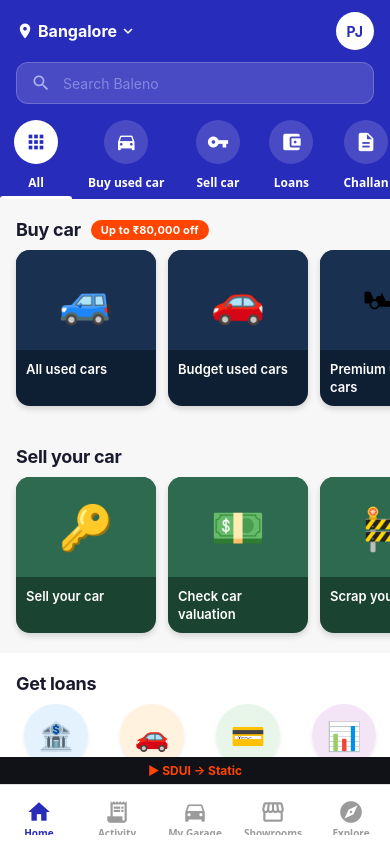
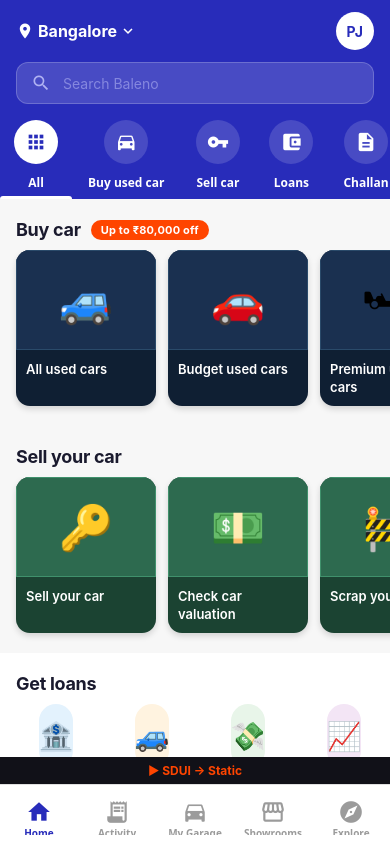
Before and after one commit to Pintu-Jha/Car24App, a React Native app: screen /Home in a window 390 px wide. Built offline with nearby package versions, Linux system fonts and the light colour scheme.

Commit message:
refactor(components): extract reusable UI primitives
- Extracted common Badge component
- Extracted EmojiPlaceholder for consistent generic fallbacks
- Reused primitives across SectionHeader, CardRail, and IconRail

```diff
--- a/src/components/CardRail.tsx
+++ b/src/components/CardRail.tsx
@@ -14,6 +14,7 @@ import {
 import { SDUIAction, SDUIDataItem } from '@/schema/types';
 import { useActionBus } from '@/sdui/ActionBus';
 import { SectionHeader } from '@/components/SectionHeader';
+import { EmojiPlaceholder } from '@/components/common/EmojiPlaceholder';
 import { colors } from '@/theme';
 
 type CardStyle = 'dark' | 'accent' | 'cream';
@@ -63,28 +64,6 @@ const CARD_THEMES: Record<CardStyle, {
   },
 };
 
-// Image placeholder: colored block with a stylised car emoji
-// Covers the missing image files gracefully for demo purposes.
-function CardImage({ name, theme }: { name: string; theme: typeof CARD_THEMES[CardStyle] }) {
-  const emojiMap: Record<string, string> = {
-    car_suv: '🚙',
-    car_hatch: '🚗',
-    car_sports: '🏎',
-    car_new: '🚘',
-    hand_key: '🔑',
-    cash: '💵',
-    damaged_car: '🚧',
-    pdi: '🔍',
-    check: '✅',
-    history: '📋',
-  };
-  return (
-    <View style={[styles.imageBox, { backgroundColor: theme.imageBg, borderColor: theme.imageBorder }]}>
-      <Text style={styles.imageEmoji}>{emojiMap[name] ?? '🚗'}</Text>
-    </View>
-  );
-}
-
 export function CardRail({ header, cardStyle = 'dark', data }: Props) {
   const { dispatch } = useActionBus();
   const theme = CARD_THEMES[cardStyle] ?? CARD_THEMES.dark;
@@ -105,7 +84,13 @@ export function CardRail({ header, cardStyle = 'dark', data }: Props) {
               style={[styles.card, { backgroundColor: theme.bg }]}
               onPress={() => item.action && dispatch(item.action)}
               activeOpacity={0.85}>
-              <CardImage name={props.image} theme={theme} />
+              <EmojiPlaceholder
+                name={props.image}
+                backgroundColor={theme.imageBg}
+                borderColor={theme.imageBorder}
+                height={100}
+                size={44}
+              />
               <Text style={[styles.cardTitle, { color: theme.text }]} numberOfLines={2}>
                 {props.title}
               </Text>
@@ -137,15 +122,6 @@ const styles = StyleSheet.create({
     shadowRadius: 6,
     elevation: 5,
   },
-  imageBox: {
-    height: 100,
-    alignItems: 'center',
-    justifyContent: 'center',
-    borderWidth: 0,
-  },
-  imageEmoji: {
-    fontSize: 44,
-  },
   cardTitle: {
     fontSize: 13,
     fontWeight: '600',
--- a/src/components/IconRail.tsx
+++ b/src/components/IconRail.tsx
@@ -13,6 +13,7 @@ import {
 import { SDUIAction, SDUIDataItem } from '@/schema/types';
 import { useActionBus } from '@/sdui/ActionBus';
 import { SectionHeader } from '@/components/SectionHeader';
+import { EmojiPlaceholder } from '@/components/common/EmojiPlaceholder';
 import { colors } from '@/theme';
 
 interface Header {
@@ -30,13 +31,6 @@ interface Props {
   data?: SDUIDataItem[];
   action?: SDUIAction;
 }
-
-const IMAGE_EMOJI: Record<string, string> = {
-  car_loan: '🏦',
-  car2: '🚗',
-  cash2: '💳',
-  credit: '📊',
-};
 
 const CIRCLE_COLORS = ['#E3F2FD', '#FFF3E0', '#E8F5E9', '#F3E5F5'];
 
@@ -61,11 +55,13 @@ export function IconRail({ header, data }: Props) {
               style={styles.item}
               onPress={() => item.action && dispatch(item.action)}
               activeOpacity={0.7}>
-              <View style={[styles.circle, { backgroundColor: circleBg }]}>
-                <Text style={styles.emoji}>
-                  {IMAGE_EMOJI[props.image] ?? '💼'}
-                </Text>
-              </View>
+              <EmojiPlaceholder
+                name={props.image}
+                backgroundColor={circleBg}
+                size={28}
+                height={64}
+                borderRadius={32}
+              />
               <Text style={styles.label} numberOfLines={2}>
                 {props.label}
               </Text>
@@ -91,22 +87,6 @@ const styles = StyleSheet.create({
     alignItems: 'center',
     width: 80,
   },
-  circle: {
-    width: 64,
-    height: 64,
-    borderRadius: 32,
-    alignItems: 'center',
-    justifyContent: 'center',
-    marginBottom: 8,
-    shadowColor: '#000',
-    shadowOffset: { width: 0, height: 2 },
-    shadowOpacity: 0.08,
-    shadowRadius: 4,
-    elevation: 3,
-  },
-  emoji: {
-    fontSize: 28,
-  },
   label: {
     fontSize: 12,
     color: '#333',
--- a/src/components/SectionHeader.tsx
+++ b/src/components/SectionHeader.tsx
@@ -4,6 +4,7 @@
 
 import React from 'react';
 import { StyleSheet, Text, View } from 'react-native';
+import { Badge } from '@/components/common/Badge';
 import { colors } from '@/theme';
 
 export interface SectionHeaderProps {
@@ -18,11 +19,7 @@ export function SectionHeader({ title, badge }: SectionHeaderProps) {
   return (
     <View style={styles.container}>
       <Text style={styles.title}>{title}</Text>
-      {badge ? (
-        <View style={styles.badge}>
-          <Text style={styles.badgeText}>{badge}</Text>
-        </View>
-      ) : null}
+      {badge ? <Badge text={badge} /> : null}
     </View>
   );
 }
@@ -41,17 +38,5 @@ const styles = StyleSheet.create({
     fontWeight: '700',
     color: colors.text.primary,
     letterSpacing: -0.3,
-  },
-  badge: {
-    backgroundColor: colors.brand.accent,
-    borderRadius: 20,
-    paddingHorizontal: 10,
-    paddingVertical: 3,
-  },
-  badgeText: {
-    color: colors.text.white,
-    fontSize: 11,
-    fontWeight: '700',
-    letterSpacing: 0.2,
-  },
+  }
 });
--- /dev/null
+++ b/src/components/common/Badge.tsx
@@ -0,0 +1,30 @@
+import React from 'react';
+import { StyleSheet, Text, View } from 'react-native';
+import { colors } from '@/theme';
+
+interface Props {
+  text: string;
+}
+
+export function Badge({ text }: Props) {
+  return (
+    <View style={styles.badge}>
+      <Text style={styles.badgeText}>{text}</Text>
+    </View>
+  );
+}
+
+const styles = StyleSheet.create({
+  badge: {
+    backgroundColor: colors.brand.accent,
+    borderRadius: 20,
+    paddingHorizontal: 10,
+    paddingVertical: 3,
+  },
+  badgeText: {
+    color: colors.text.white,
+    fontSize: 11,
+    fontWeight: '700',
+    letterSpacing: 0.2,
+  },
+});
--- /dev/null
+++ b/src/components/common/EmojiPlaceholder.tsx
@@ -0,0 +1,58 @@
+import React from 'react';
+import { StyleSheet, Text, View } from 'react-native';
+
+interface Props {
+  name: string;
+  backgroundColor?: string;
+  borderColor?: string;
+  size?: number;
+  height?: number;
+  borderRadius?: number;
+}
+
+const EMOJI_MAP: Record<string, string> = {
+  car_suv: '🚙',
+  car_hatch: '🚗',
+  car_sports: '🏎',
+  car_new: '🚘',
+  hand_key: '🔑',
+  cash: '💵',
+  damaged_car: '🚧',
+  pdi: '🔍',
+  check: '✅',
+  history: '📋',
+  car_loan: '🏦',
+  car2: '🚙',
+  cash2: '💸',
+  credit: '📈',
+  pdi2: '🔎',
+  check2: '✔️',
+};
+
+export function EmojiPlaceholder({ name, backgroundColor = '#eee', borderColor, size = 44, height = 100, borderRadius = 0 }: Props) {
+  return (
+    <View style={[
+      styles.imageBox,
+      {
+        backgroundColor,
+        height,
+        borderRadius,
+        borderWidth: borderColor ? 1 : 0,
+        borderColor
+      }
+    ]}>
+      <Text style={[styles.imageEmoji, { fontSize: size }]}>{EMOJI_MAP[name] ?? '🚗'}</Text>
+    </View>
+  );
+}
+
+const styles = StyleSheet.create({
+  imageBox: {
+    alignItems: 'center',
+    justifyContent: 'center',
+    overflow: 'hidden',
+  },
+  imageEmoji: {
+    textAlign: 'center',
+  },
+});
```
